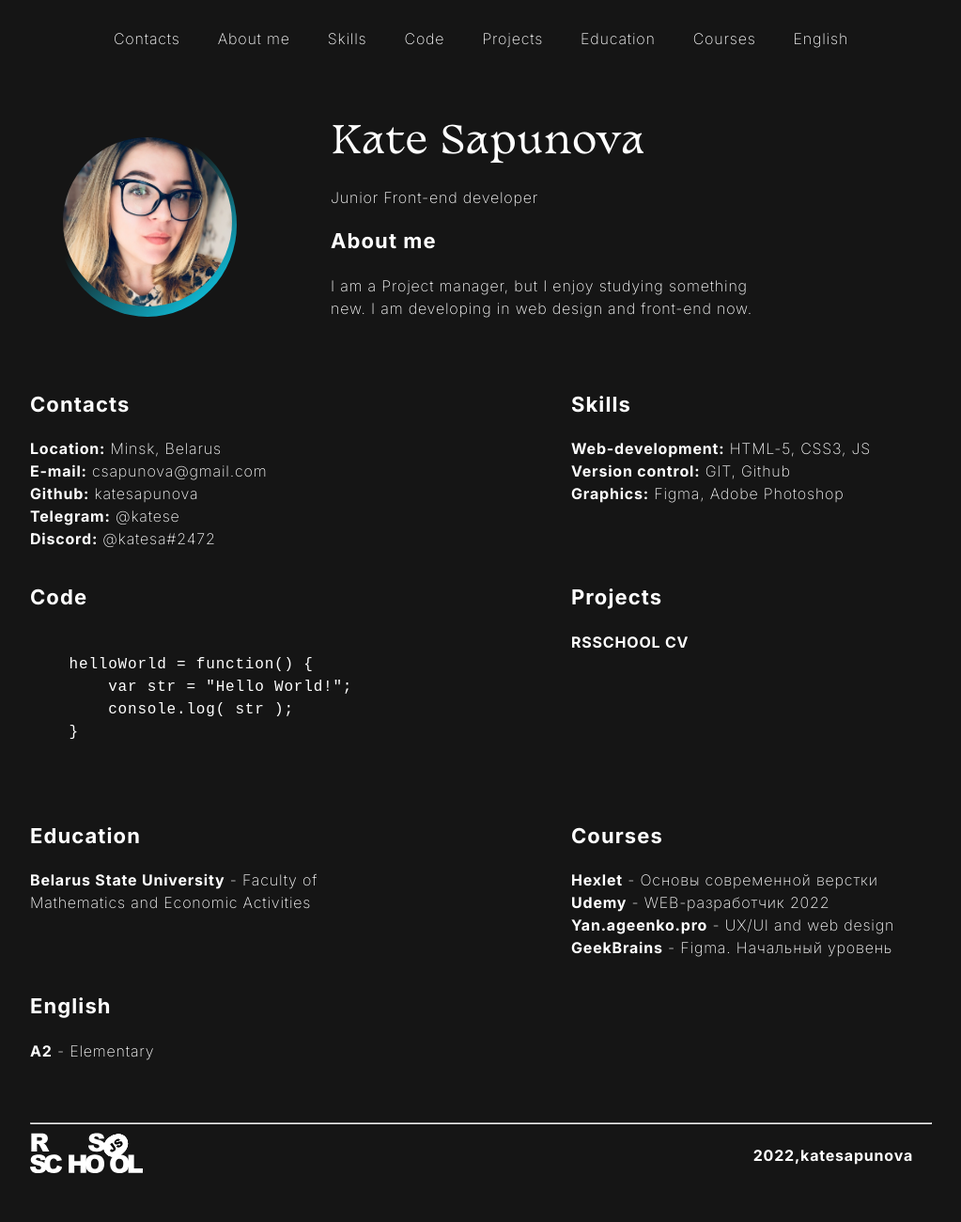
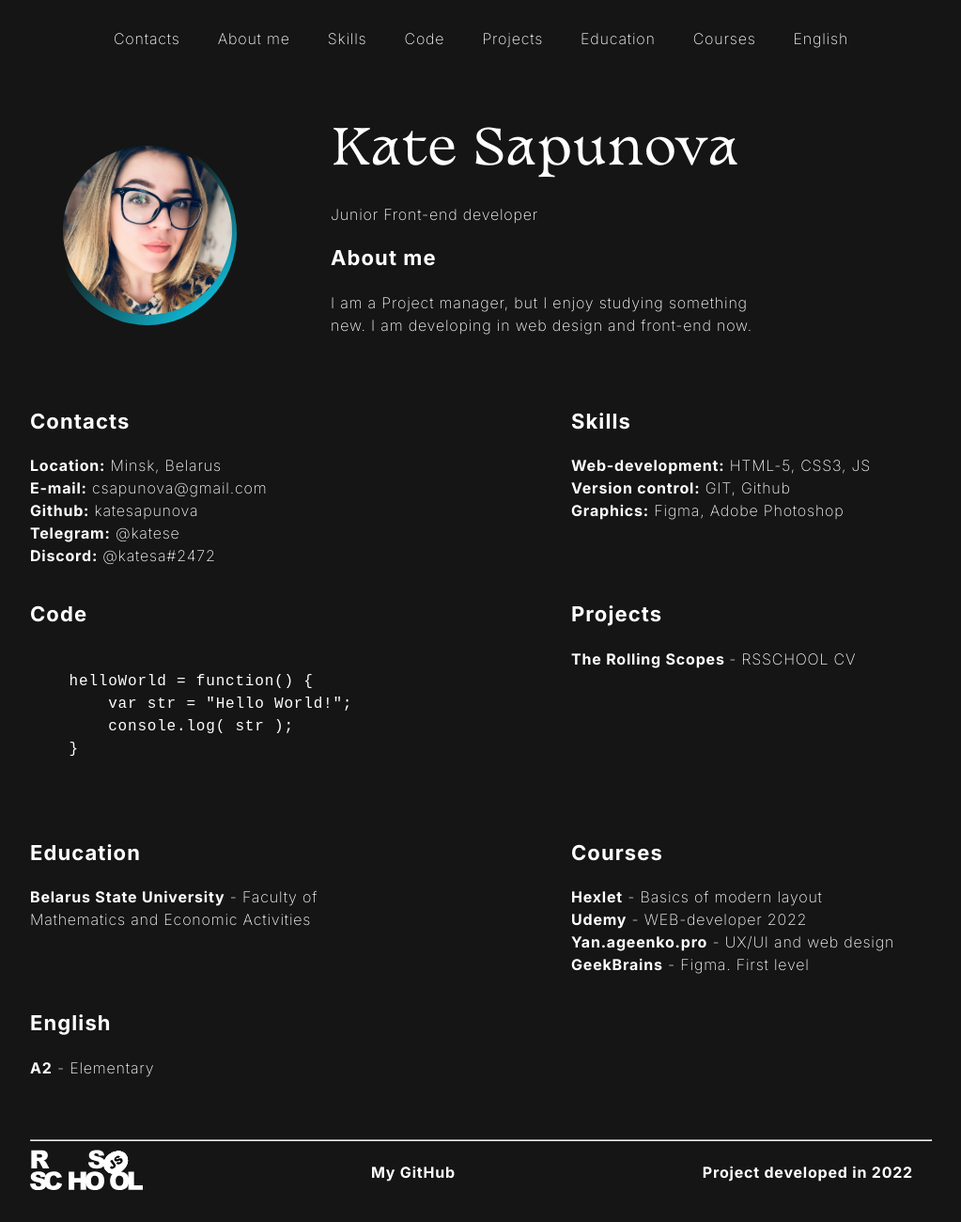
Before and after one commit to katesapunova/rsschool-cv, a plain HTML site: page index.html in a window 1280 px wide. Shown: the whole page at 94% size, without its empty margins (128-1151 px from the left). Drawn offline with Linux system fonts and the light colour scheme; files whose address does not match are found by name.

Commit message:
fix: the text in Russian was removed from cv, the font for the H1 heading was increased

```diff
--- a/index.html
+++ b/index.html
@@ -120,8 +120,7 @@
             <section class="section" id="projects">
 
                 <h2 class="section-title">Projects</h2>
-                <p> <a class="link" href="https://katesapunova.github.io/rsschool-cv/"> <span>RSSCHOOL CV</span> </a>
-                </p>
+                <span>The Rolling Scopes </span>-<a class="link" href="https://katesapunova.github.io/rsschool-cv/"> RSSCHOOL CV</a>
 
             </section>
 
@@ -136,10 +135,10 @@
                 <h2 class="section-title">Courses</h2>
 
                 <ul class="courses-list">
-                    <li> <span>Hexlet</span> - Основы современной верстки</li>
-                    <li> <span>Udemy</span> - WEB-разработчик 2022</li>
+                    <li> <span>Hexlet</span> - Basics of modern layout</li>
+                    <li> <span>Udemy</span> - WEB-developer 2022</li>
                     <li> <span>Yan.ageenko.pro</span> - UX/UI and web design</li>
-                    <li> <span>GeekBrains</span> - Figma. Начальный уровень</li>
+                    <li> <span>GeekBrains</span> - Figma. First level</li>
                 </ul>
 
             </section>
@@ -166,8 +165,10 @@
                 <a href="https://rs.school/js/"><img class="footer-logo" src="./assets/svg/rs_school_js.svg"
                         alt="logo-rsschool"></a>
 
-                <span class="footer-text">2022,<a class="link"
-                        href="https://github.com/katesapunova">katesapunova</a></span>
+                <span class="footer-text"><a class="link"
+                    href="https://github.com/katesapunova">My GitHub</a></span>
+
+                <span class="footer-text">Project developed in 2022</span>
             </div>
         </div>
 
--- a/style.css
+++ b/style.css
@@ -126,7 +126,8 @@
   .main-title {
     font-family: Basteleur;
     font-weight: 400;
-    font-size: 40px;
+    font-size: 52px;
+    letter-spacing: 1px;
     margin: 0;
   }
 
```
